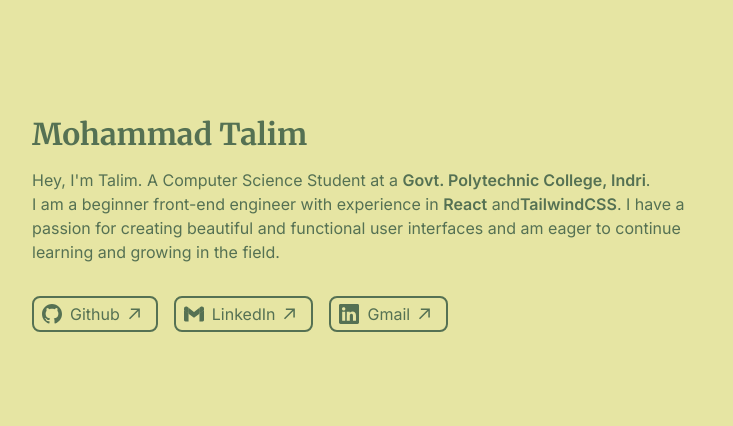
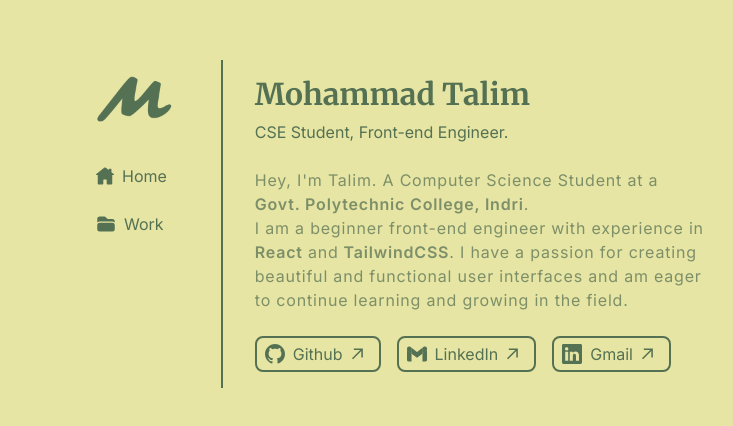
Before and after one commit to Md-Talim/Md-Talim, a React (Vite) app: page / in a window 1280 px wide. Shown: the part 176-602 px from the top of the page, without its empty margins (256-989 px from the left). Built offline with nearby package versions, Linux system fonts and the light colour scheme.

Commit message:
Build the navbar for desktop

```diff
--- a/src/App.tsx
+++ b/src/App.tsx
@@ -1,31 +1,37 @@
 import Button from './components/Button';
+import NavBar from './components/NavBar';
 import { contacts } from './constants';
 
 const App = () => {
   return (
-    <main className='mx-auto flex min-h-screen max-w-3xl flex-col justify-center gap-4 px-8'>
+    <>
+      <main className='absolute left-1/2 top-1/2 mx-auto flex max-w-3xl -translate-x-1/2 -translate-y-1/2 gap-8 px-8 lg:px-0'>
+        <NavBar />
+        <section className='space-y-6 py-4'>
+          <header className='space-y-2'>
             <h1 className='font-serif text-3xl font-bold'>Mohammad Talim</h1>
-      <p>
+            <p className=''>CSE Student, Front-end Engineer.</p>
+          </header>
+          <p className='max-w-[60ch] tracking-wider text-dark'>
             Hey, I'm Talim. A Computer Science Student at a{' '}
-        <span className='text- font-bold'>
-          Govt. Polytechnic College, Indri
-        </span>
+            <span className='font-bold'>Govt. Polytechnic College, Indri</span>
             .
             <br />I am a beginner front-end engineer with experience in{' '}
-        <span className='text- font-bold'>React</span> and
-        <span className='text- font-bold'>TailwindCSS</span>. I have a passion
-        for creating beautiful and functional user interfaces and am eager to
-        continue learning and growing in the field.
+            <span className='font-bold'>React</span> and
+            <span className='font-bold'> TailwindCSS</span>. I have a passion
+            for creating beautiful and functional user interfaces and am eager
+            to continue learning and growing in the field.
           </p>
-
-      <ul className='mt-4 flex gap-4'>
+          <ul className='mt-6 flex gap-4'>
             {contacts.map((contact, index) => (
               <li key={index}>
                 <Button {...contact} />
               </li>
             ))}
           </ul>
+        </section>
       </main>
+    </>
   );
 };
 
--- /dev/null
+++ b/src/components/NavBar.tsx
@@ -0,0 +1,28 @@
+import { logo } from '../assets';
+import { HomeIcon, ProjectIcon } from './icons';
+
+const NavBar = () => {
+  return (
+    <nav className='hidden w-1/3 border-r-2 border-r-darker md:block'>
+      <div className='flex flex-col gap-4'>
+        <img
+          src={logo}
+          alt='m in cursive'
+          className='mx-8 aspect-square w-20'
+        />
+        <ul className='flex flex-col gap-2'>
+          <li className='mx-4 flex cursor-pointer items-center gap-2 rounded-lg px-4 py-2 transition hover:bg-darker hover:text-lighter'>
+            <HomeIcon />
+            <a>Home</a>
+          </li>
+          <li className='mx-4 flex cursor-pointer items-center gap-2 rounded-lg px-4 py-2 transition hover:bg-darker hover:text-lighter'>
+            <ProjectIcon />
+            <a>Work</a>
+          </li>
+        </ul>
+      </div>
+    </nav>
+  );
+};
+
+export default NavBar;
--- a/src/components/icons/HomeIcon.tsx
+++ b/src/components/icons/HomeIcon.tsx
@@ -2,8 +2,8 @@ const HomeIcon = () => {
   return (
     <svg
       fill='currentColor'
-      height='20'
-      width='20'
+      height='18'
+      width='18'
       version='1.1'
       id='Capa_1'
       xmlns='http://www.w3.org/2000/svg'
--- a/src/components/icons/ProjectIcon.tsx
+++ b/src/components/icons/ProjectIcon.tsx
@@ -4,7 +4,7 @@ const ProjectIcon = () => {
       xmlns='http://www.w3.org/2000/svg'
       viewBox='0 0 24 24'
       fill='currentColor'
-      className='h-6 w-6'
+      className='h-5 w-5'
     >
       <path d='M19.5 21a3 3 0 003-3v-4.5a3 3 0 00-3-3h-15a3 3 0 00-3 3V18a3 3 0 003 3h15zM1.5 10.146V6a3 3 0 013-3h5.379a2.25 2.25 0 011.59.659l2.122 2.121c.14.141.331.22.53.22H19.5a3 3 0 013 3v1.146A4.483 4.483 0 0019.5 9h-15a4.483 4.483 0 00-3 1.146z' />
     </svg>
--- a/src/index.css
+++ b/src/index.css
@@ -4,7 +4,7 @@
 @tailwind utilities;
 
 body {
-  @apply bg-lighter text-darker;
+  @apply min-h-screen bg-lighter text-darker;
 }
 
 ::selection {
```
Lines whose indentation alone changed are shown as unchanged.
